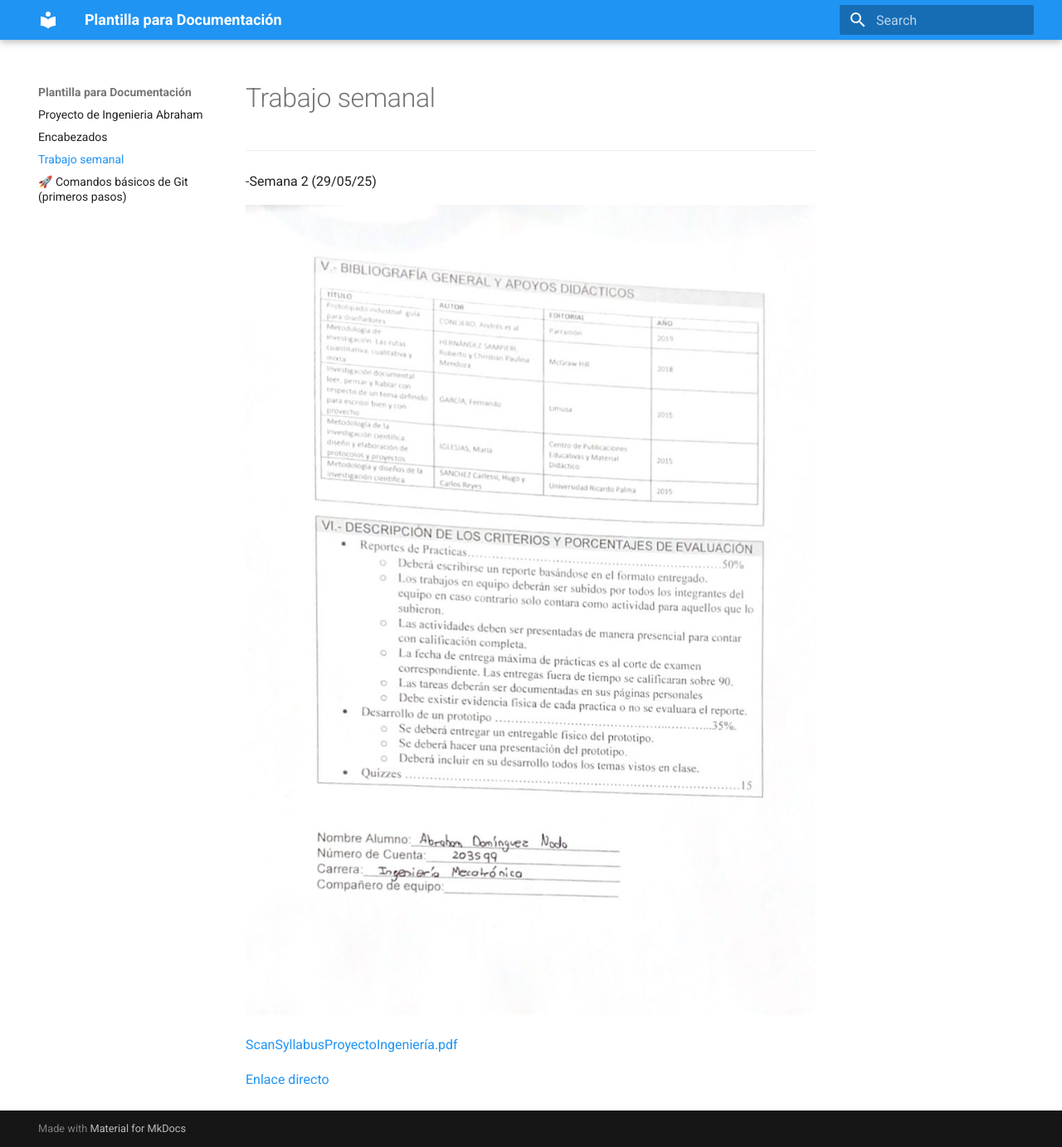
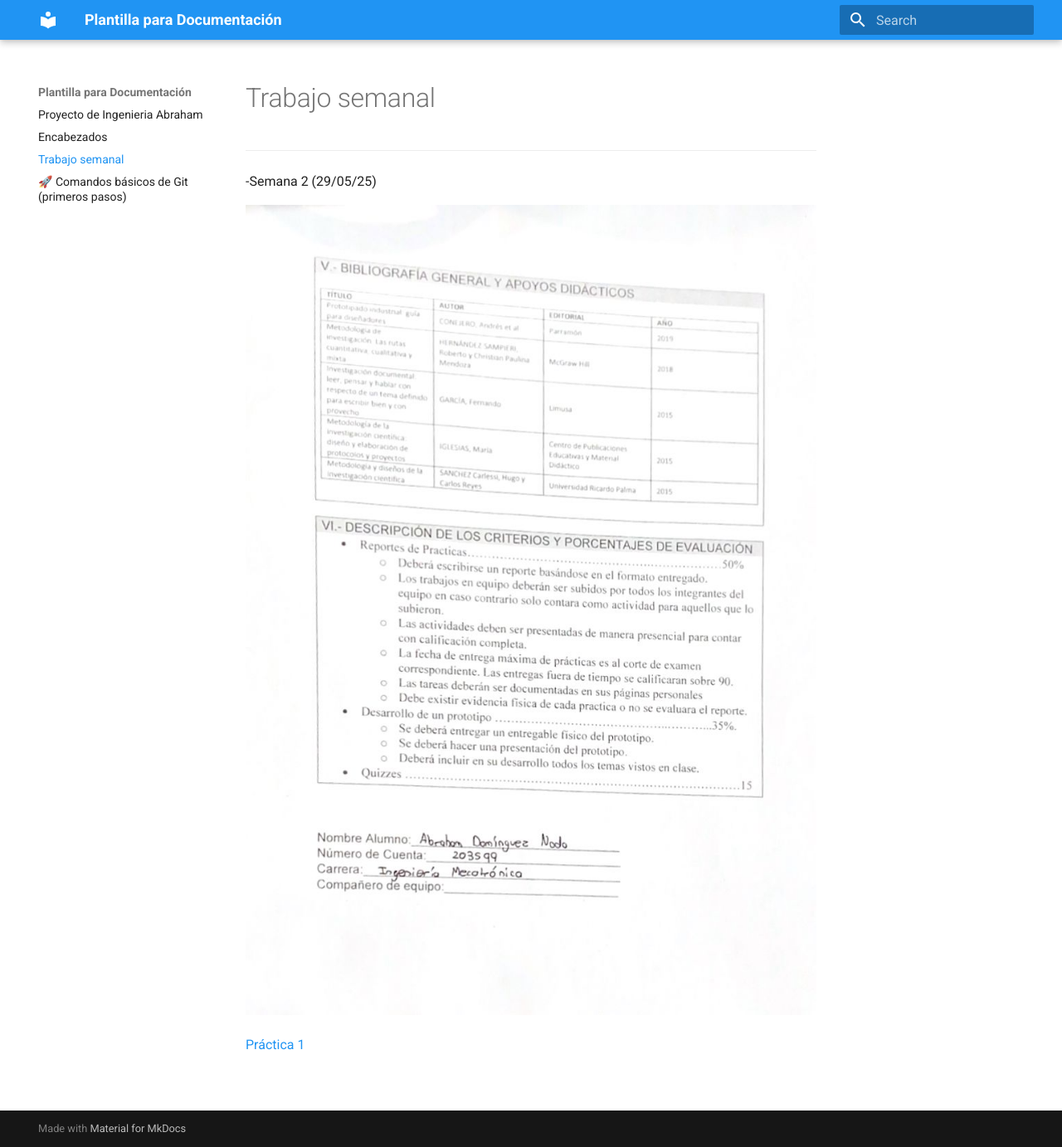
Before and after one commit to AbrahamNoda/Proyecto_de_Ingenieria_Abraham, an MkDocs documentation site: the page built from docs/ejemplo.md, in a window 1280 px wide and 1383 px high. Shown: the whole window at 83% size. Built offline with MkDocs 1.6.1 and Material for MkDocs 9.7.7, drawn with Linux system fonts in a browser that asks for light colours.

Commit message:
Update ejemplo.md

```diff
--- a/docs/ejemplo.md
+++ b/docs/ejemplo.md
@@ -5,9 +5,8 @@
 
 ![Diagrama del sistema](recursos/imgs/Whtssyll.jpg)
 
-[ScanSyllabusProyectoIngeniería.pdf](https://github.com/user-attachments/files/22192666/ScanSyllabusProyectoIngenieria.pdf)
 
 
+[Práctica 1][doc-ref]
 
-
-[Enlace directo](https://github.com/user-attachments/files/22192666/ScanSyllabusProyectoIngenieria.pdf)
+[doc-ref]: https://github.com/user-attachments/files/22192666/ScanSyllabusProyectoIngenieria.pdf "Practica 1"
```
